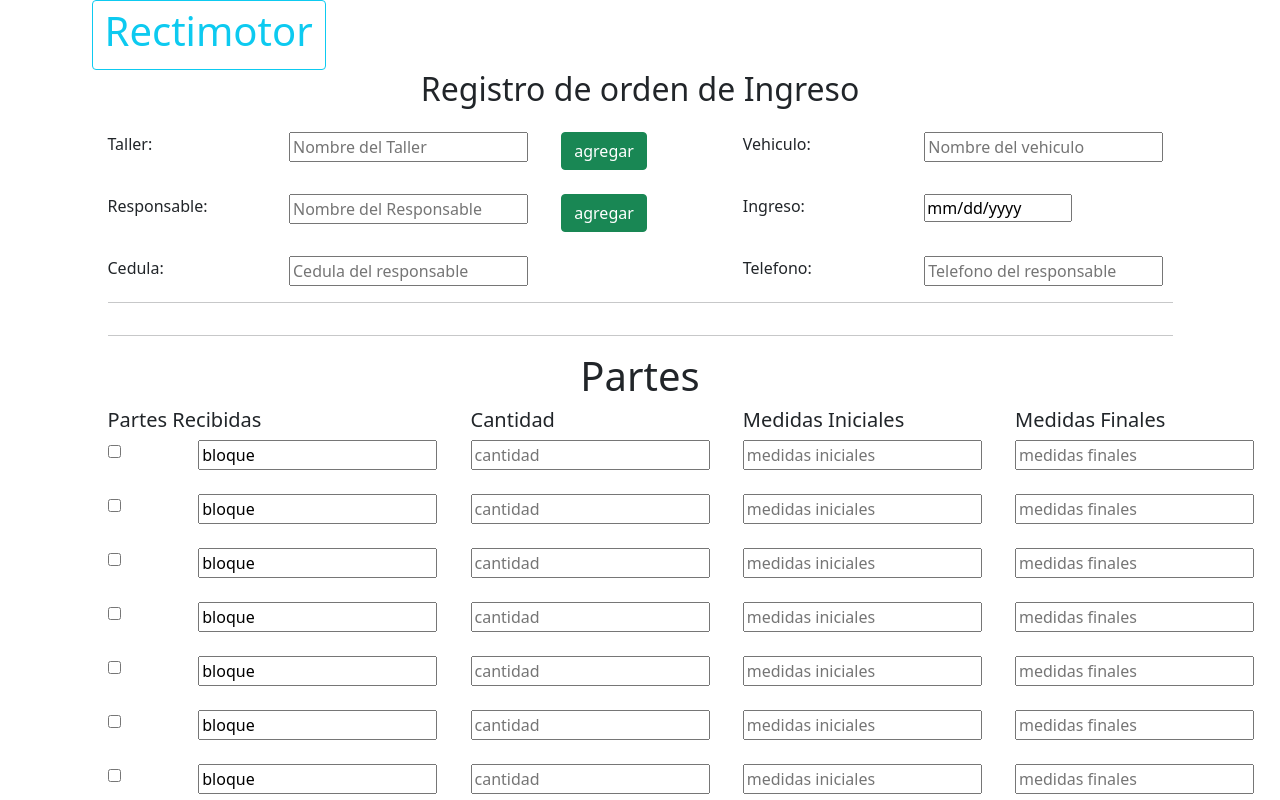
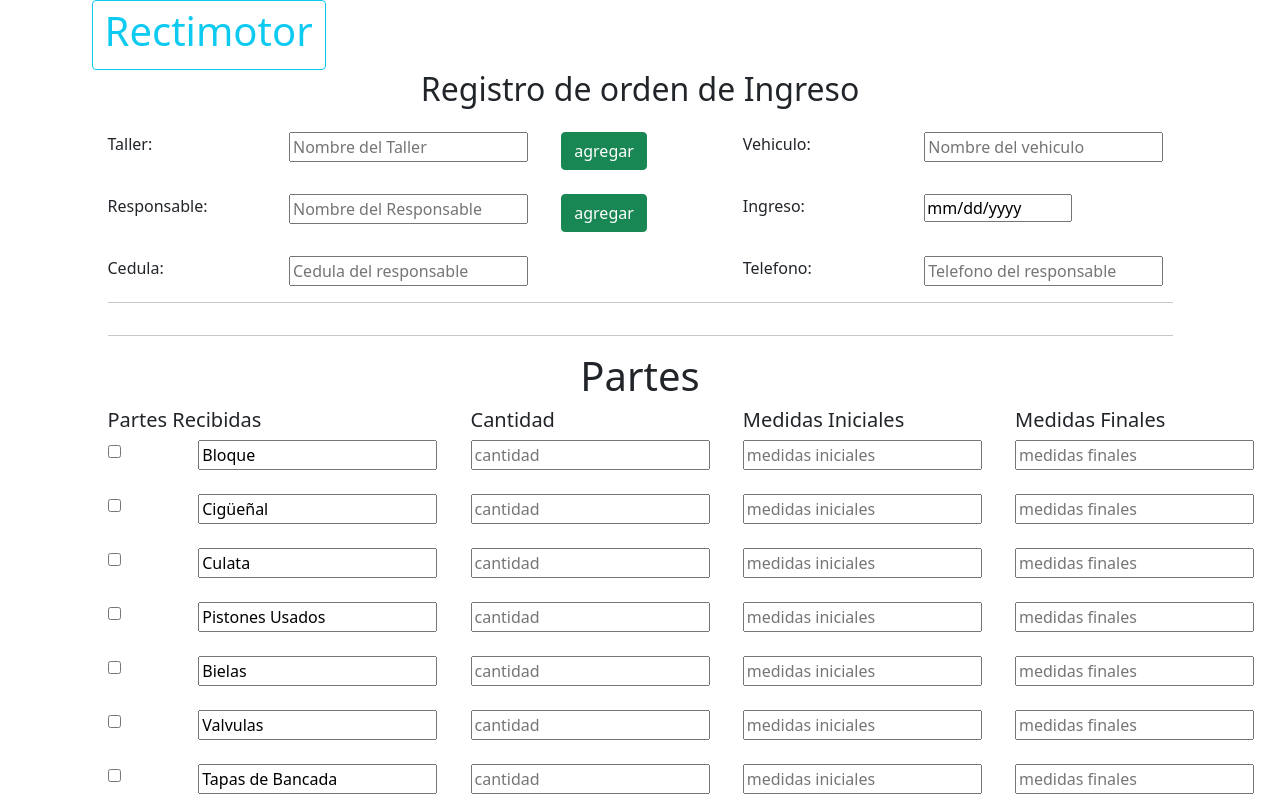
Before and after one commit to Dsotofuya/Trabajo-De-Campo---Rectificadora-De-Motores, a React (Create React App) app in the folder rectimotor-frontend/: page /menu/agregar in a window 1280 px wide. Shown: the top 800 px of the page. Built offline with nearby package versions, Linux system fonts and the light colour scheme.

Commit message:
mitad partes

```diff
--- a/rectimotor-frontend/src/PartFE.js
+++ b/rectimotor-frontend/src/PartFE.js
@@ -1,6 +1,9 @@
 import './App.css';
+import React, { useState } from "react";
+
 
 const PartFE = ({namePart}) => {
+    const [nameP, setName] = useState(""+namePart);
     return (
         <div>
             <div>
@@ -10,7 +13,7 @@ const PartFE = ({namePart}) => {
                         <input type="checkBox"></input>
                     </div>
                     <div className="col-sm-3">
-                        <input type="text" placeholder="cantidad" value={namePart}/>
+                        <input onChange={({ target: { value } }) => setName(value)} type="text" placeholder="Nombre de la parte" value={nameP}/>
                     </div>
 
                     <div className="col-sm-3">
--- a/rectimotor-frontend/src/RegisterOrder.js
+++ b/rectimotor-frontend/src/RegisterOrder.js
@@ -8,11 +8,11 @@ import PersonModal from "./componentes/PersonModal";
 import Modal from "./componentes/Modal";
 // import RectimotorController from "../../../node/controllers/RectimotorController";
 
-function RegisterOrder(){
+function RegisterOrder() {
   const [activePersonModal, setActivePerson] = useState(false);
   const [activeWorkshopModal, setActiveWorkshop] = useState(false);
   const URI = "http://localhost:3412/orders/";
-  const URI2="http://localhost:3412/engines/name/";
+  const URI2 = "http://localhost:3412/engines/name/";
 
   const [name, setName] = useState("");
   const [document, setDocument] = useState("");
@@ -21,24 +21,30 @@ function RegisterOrder(){
   const [vehicle, setVehicle] = useState(false);
   const [parts, setParts] = useState([]);
 
-  function defineArray(namePart){
+  function defineArray(namePart) {
     // console.log(namePart)
-    const parte = {name:namePart}
-    setParts((partes)=>[...partes,parte])
+    const parte = { name: namePart }
+    setParts((partes) => [...partes, parte])
   }
 
-  useEffect(()=>{
-    defineArray("bloque");
-    defineArray("bloque");
-    defineArray("bloque");
-    defineArray("bloque");
-    defineArray("bloque");
-    defineArray("bloque");
-    defineArray("bloque");
-    defineArray("bloque");
-    defineArray("bloque");
-    defineArray("bloque");
-  },[])
+  function defineVoidLine() {
+    const parte = {name: ""}
+    setParts((partes) => [...partes, parte])
+  }
+
+
+  useEffect(() => {
+    defineArray("Bloque");
+    defineArray("Cigüeñal");
+    defineArray("Culata");
+    defineArray("Pistones Usados");
+    defineArray("Bielas");
+    defineArray("Valvulas");
+    defineArray("Tapas de Bancada");
+    defineArray("Eje de Levas");
+    defineArray("Carter");
+    defineArray("Tapon de Resortes");
+  }, [])
 
 
   const addOrderBase = async () => {
@@ -60,7 +66,7 @@ function RegisterOrder(){
     // return fetch(URI, requestOption);
   }
 
-  const getNum=(doc)=>{
+  const getNum = (doc) => {
     setDocument(doc)
   }
 
@@ -69,13 +75,13 @@ function RegisterOrder(){
   }
 
   const toggleWorkshopModal = () => {
-    setActiveWorkshop((isActive)=>!isActive)
+    setActiveWorkshop((isActive) => !isActive)
   }
 
   const addGenericLine = () => {
-    return(
+    return (
       <div>
-        <PartFE/>
+        <PartFE />
       </div>
     )
   }
@@ -95,7 +101,7 @@ function RegisterOrder(){
             <label>Taller:</label>
           </div>
           <div className="col-md-3">
-              <input onChange={({ target: { value } }) => setWorkshop(value)} type="text" placeholder="Nombre del Taller" value={workshopName}/>
+            <input onChange={({ target: { value } }) => setWorkshop(value)} type="text" placeholder="Nombre del Taller" value={workshopName} />
           </div>
           <div className="col-md-2">
             <button className="btn btn-success" onClick={toggleWorkshopModal}>agregar</button>
@@ -109,7 +115,7 @@ function RegisterOrder(){
             <input onChange={({ target: { value } }) => setVehicle(value)} type="text" placeholder="Nombre del vehiculo" />
           </div>
         </div>
-          <br/>
+        <br />
 
 
         <div className="row">
@@ -117,7 +123,7 @@ function RegisterOrder(){
             <label>Responsable:</label>
           </div>
           <div className="col-md-3">
-              <input onChange={({ target: { value } }) => setName(value)} type="text" placeholder="Nombre del Responsable" value={name}/>
+            <input onChange={({ target: { value } }) => setName(value)} type="text" placeholder="Nombre del Responsable" value={name} />
           </div>
           <div className="col-md-2">
             <button className="btn btn-success" onClick={togglePersonModal}>agregar</button>
@@ -128,10 +134,10 @@ function RegisterOrder(){
             <label>Ingreso:</label>
           </div>
           <div className="col-md-2">
-              <input type="date" placeholder="Fecha de ingreso"  readonly="readonly" id="current"/>
+            <input type="date" placeholder="Fecha de ingreso" readonly="readonly" id="current" />
           </div>
         </div>
-          <br/>
+        <br />
 
 
         <div className="row">
@@ -139,7 +145,7 @@ function RegisterOrder(){
             <label>Cedula:</label>
           </div>
           <div className="col-md-5">
-              <input onChange={({ target: { value } }) => setName(value)} type="text" placeholder="Cedula del responsable" value={document}/>
+            <input onChange={({ target: { value } }) => setName(value)} type="text" placeholder="Cedula del responsable" value={document} />
           </div>
 
 
@@ -148,7 +154,7 @@ function RegisterOrder(){
             </label>
           </div>
           <div className="col-md-2">
-              <input onChange={({ target: { value } }) => setName(value)} type="text" placeholder="Telefono del responsable" value={phone}/>
+            <input onChange={({ target: { value } }) => setName(value)} type="text" placeholder="Telefono del responsable" value={phone} />
           </div>
 
         </div>
@@ -156,10 +162,10 @@ function RegisterOrder(){
           <hr />
           <div className="row">
             <Modal active={activeWorkshopModal} toggle={toggleWorkshopModal}>
-                <WorkshopModal toggle={toggleWorkshopModal} workshopName={setWorkshop}/>
+              <WorkshopModal toggle={toggleWorkshopModal} workshopName={setWorkshop} />
             </Modal>
             <Modal active={activePersonModal} toggle={togglePersonModal} >
-                <PersonModal toggle={togglePersonModal} name={setName} document={setDocument} phone={setPhone}/>
+              <PersonModal toggle={togglePersonModal} name={setName} document={setDocument} phone={setPhone} />
             </Modal>
           </div>
           <hr />
@@ -176,65 +182,23 @@ function RegisterOrder(){
             <div className="col-sm-2"> <h5 className="font-weight-bold">Medidas Finales </h5> </div>
           </div>
 
-            {parts.map ((part)=>{
+          {parts.map((part) => {
             console.log(part)
-              return(
+            return (
               <div>
-                <PartFE namePart={part.name ? part.name : ""}/>
+                <PartFE namePart={part.name ? part.name : ""} />
               </div>
             )
           })}
 
-            {/* <div className="row">
-              <PartFE namePart="Bloque" />
-            </div>
-
           <div className="row">
-              <PartFE namePart="Cigüeñal" />
-            </div>
-
-            <div className="row">
-              <PartFE namePart="Culata"/>
-            </div>
-
-            <div className="row">
-              <PartFE namePart="Pistones Usados" />
-            </div>
-
-            <div className="row">
-              <PartFE namePart="Bielas" />
-            </div>
-
-            <div className="row">
-              <PartFE namePart="Valvulas" />
-            </div>
-
-            <div className="row">
-              <PartFE namePart="Tapas de Bancada" />
-            </div>
-
-            <div className="row">
-              <PartFE namePart="Eje de Levas" />
-            </div>
-
-            <div className="row">
-              <PartFE namePart="Carter" />
-            </div>
-
-            <div className="row">
-              <PartFE namePart="Tapon de Resortes" />
-            </div> */}
-
-            <div className="row">
-              <button onClick={addGenericLine}><p>+ agregar parte</p></button>
+            <button onClick={defineVoidLine}><p>+ agregar parte</p></button>
           </div>
 
           <p>
             <hr />
             <hr />
           </p>
-
-
 
 
 
--- a/rectimotor-frontend/src/componentes/Modal.js
+++ b/rectimotor-frontend/src/componentes/Modal.js
@@ -2,6 +2,7 @@ import React, {Component} from "react";
 import Portal from "./Portal";
 
 export default class Modal extends Component{
+
     render(){
         const {children, toggle, active} = this.props;
 
```
Lines whose indentation alone changed are shown as unchanged.
